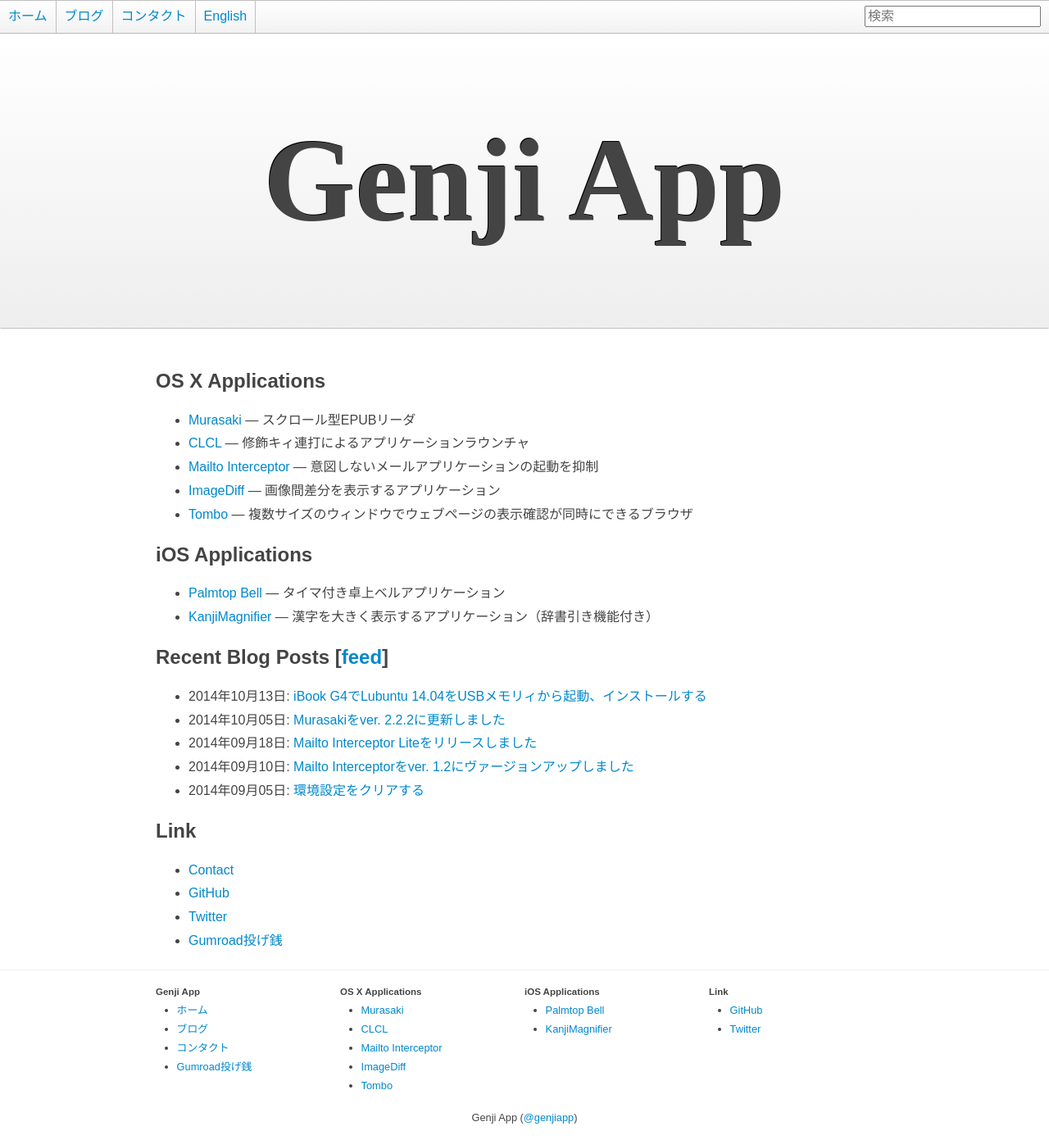
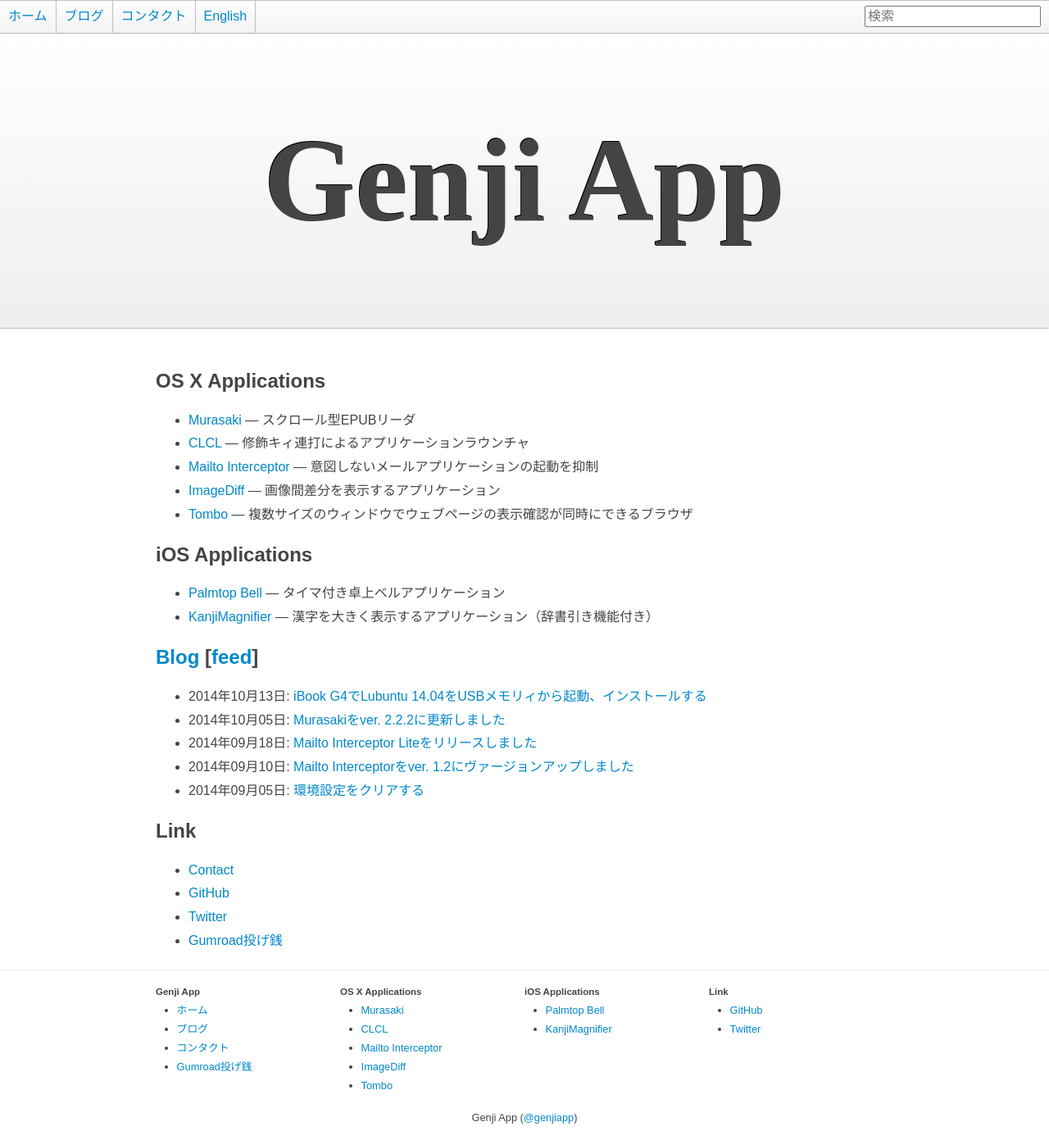
Before and after one commit to GenjiApp/genjiapp.github.io, a Jekyll site: the page built from index.html, in a window 1280 px wide. Shown: the whole page at 82% size. Built offline with Jekyll 4.4.1, drawn with Linux system fonts in a browser that asks for light colours; Markdown is read by kramdown in place of the engine named in the settings.

Commit message:
fix layout for home page

```diff
--- a/_layouts/home.html
+++ b/_layouts/home.html
@@ -21,7 +21,7 @@
       {{ content }}
 
       {% if page.language == 'ja' %}
-      <h2>Recent Blog Posts [<a href="/blog/feed.xml">feed</a>]</h2>
+      <h2><a href="/blog/">Blog</a> [<a href="/blog/feed.xml">feed</a>]</h2>
       <ul id="recentPosts">
         {% for post in site.posts limit:5 %}
         <li>{{ post.date | date: "%Y年%m月%d日" }}: <a href="{{ post.url }}">{{ post.title }}</a></li>
```
